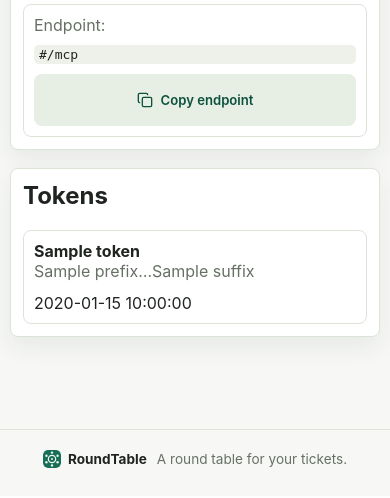
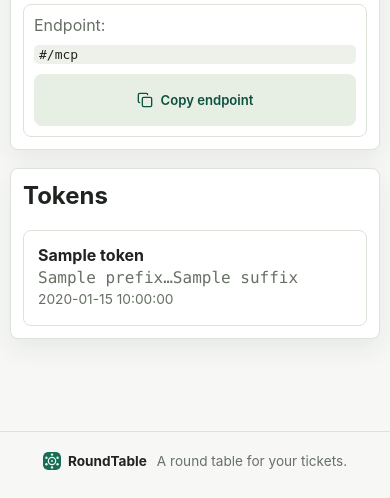
Before and after one commit to q121212/RoundTable, a FastAPI app: template app/templates/settings_mcp.html in a window 390 px wide. Shown: the part 909-1407 px from the top of the page. Before the commit the page ends 1377 px from the top, so only its background shows below. Run offline with FastAPI, Linux system fonts and the light colour scheme; the template is opened without the code that fills it: most values are stand-ins (such as "Sample title", 1, 10 or a date in 2020).

Commit message:
Polish MCP token cards

```diff
--- a/app/static/styles.css
+++ b/app/static/styles.css
@@ -838,6 +838,47 @@ time {
   grid-template-columns: minmax(140px, 1fr) minmax(180px, 1.4fr) minmax(120px, 0.8fr) auto;
 }
 
+.mcp-token-row {
+  grid-template-columns: minmax(0, 1fr) auto;
+  grid-template-areas:
+    "main action"
+    "used action";
+  gap: 4px 12px;
+  padding: 14px;
+}
+
+.mcp-token-main {
+  grid-area: main;
+  min-width: 0;
+  display: grid;
+  gap: 3px;
+}
+
+.mcp-token-main strong,
+.mcp-token-preview {
+  overflow: hidden;
+  text-overflow: ellipsis;
+  white-space: nowrap;
+}
+
+.mcp-token-preview {
+  font-family: ui-monospace, SFMono-Regular, Menlo, Consolas, monospace;
+}
+
+.mcp-token-used {
+  grid-area: used;
+  font-size: 0.86rem;
+}
+
+.mcp-token-action {
+  grid-area: action;
+}
+
+.mcp-token-action .ghost {
+  min-height: 40px;
+  padding-inline: 12px;
+}
+
 .check-row {
   display: flex !important;
   grid-template-columns: none !important;
@@ -884,8 +925,20 @@ code {
   .quick-create-side,
   .member-row,
   .danger-confirm-form,
-  .copy-card {
+  .copy-card,
+  .mcp-token-row {
     grid-template-columns: 1fr;
+  }
+
+  .mcp-token-row {
+    grid-template-areas:
+      "main"
+      "used"
+      "action";
+  }
+
+  .mcp-token-action .ghost {
+    width: 100%;
   }
 
   .quick-create-button {
--- a/app/templates/settings_mcp.html
+++ b/app/templates/settings_mcp.html
@@ -49,11 +49,14 @@
     <h2 data-i18n="mcp.tokens">Tokens</h2>
     <div class="table-list">
       {% for token in tokens %}
-        <div class="table-row">
-          <span><strong>{{ token.name }}</strong><br><span class="muted">{{ token.prefix }}…{{ token.suffix or "" }}</span></span>
-          <span>{{ token.revoked_at or token.last_used_at or "never used" }}</span>
+        <div class="table-row mcp-token-row">
+          <span class="mcp-token-main">
+            <strong>{{ token.name }}</strong>
+            <span class="muted mcp-token-preview">{{ token.prefix }}…{{ token.suffix or "" }}</span>
+          </span>
+          <span class="muted mcp-token-used">{{ token.revoked_at or token.last_used_at or "never used" }}</span>
           {% if not token.revoked_at %}
-            <form method="post" action="/settings/mcp/tokens/{{ token.id }}/revoke">
+            <form class="mcp-token-action" method="post" action="/settings/mcp/tokens/{{ token.id }}/revoke">
               <input type="hidden" name="csrf_token" value="{{ user.csrf_token }}">
               <button class="ghost" type="submit" data-icon="trash-2" data-i18n="mcp.revoke">Revoke</button>
             </form>
```
